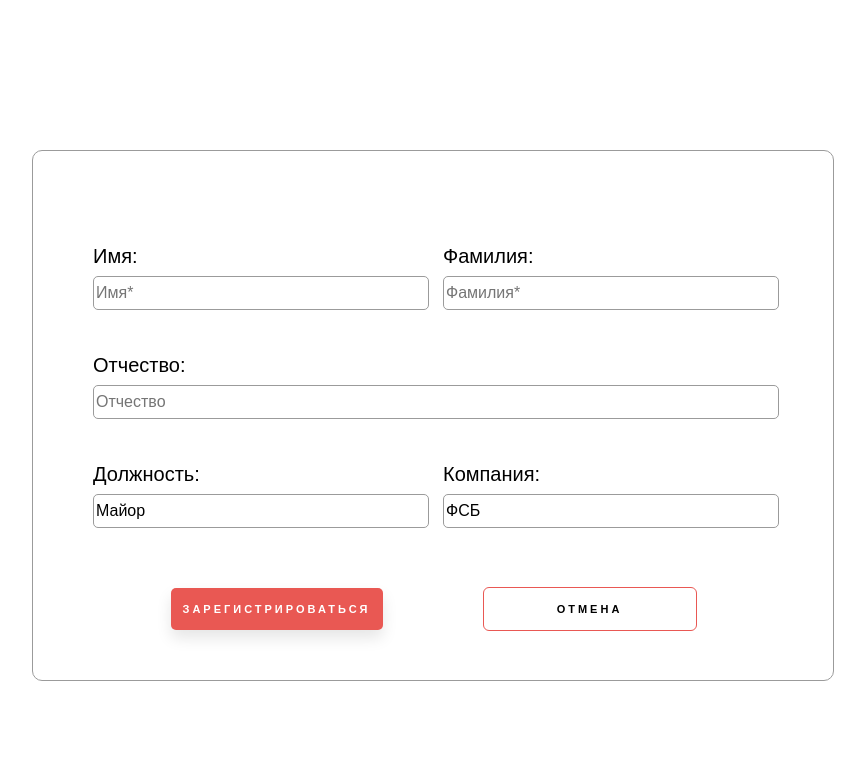
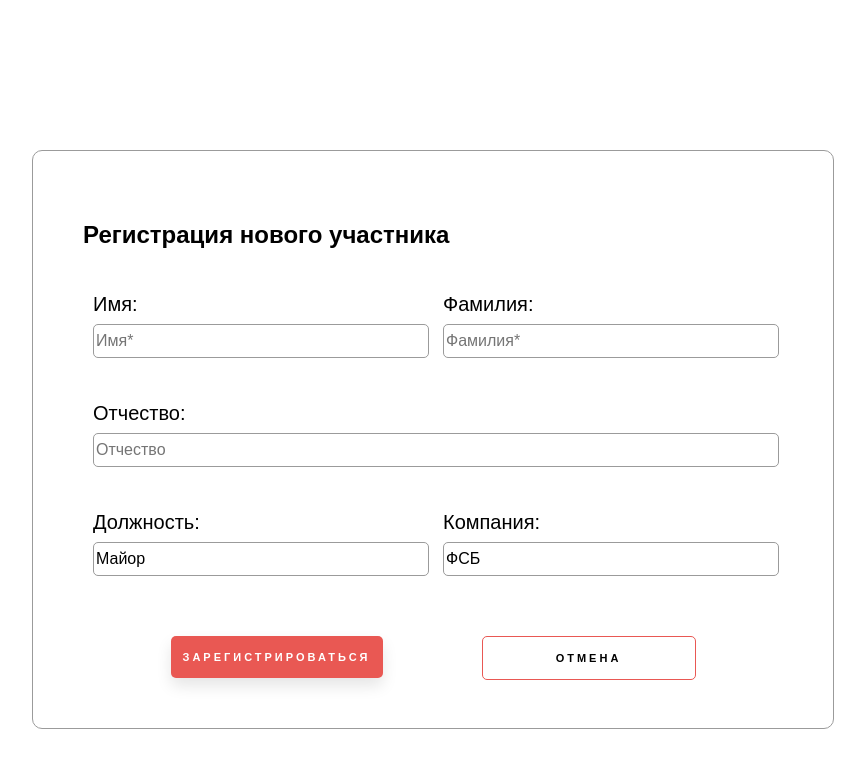
Before and after one commit to Enflamer/eventos-regestration-form, a React (Create React App) app: page / in a window 1280 px wide. Shown: the top 768 px of the page, without its empty margins (207-1072 px from the left). Built offline with nearby package versions, Linux system fonts and the light colour scheme.

Commit message:
Form bug

```diff
--- a/src/components/ApplicationField.js
+++ b/src/components/ApplicationField.js
@@ -11,9 +11,10 @@ export default function ApplicationField(props) {
         >
             <div className="application-field__title">{props.field.title}:</div>
             <input
-                onKeyPress={props.handleSendForm}
+                //onKeyPress={props.handleSendForm}
+                name={props.field.name}
                 className="application-field__field"
-                value={props.value}
+                value={props.value ?? ''}
                 placeholder={
                     props.field.required
                         ? props.field.title + "*"
--- a/src/components/ApplicationForm.js
+++ b/src/components/ApplicationForm.js
@@ -20,9 +20,11 @@ export default function ApplicationForm(props) {
     useEffect(() => setFormValues(makeDefaultFormValue(props.fields)), []);
 
     const makeDefaultFormValue = (fields) => {
-        return Object.fromEntries(fields.map((field) => {
+        return Object.fromEntries(
+            fields.map((field) => {
                 return [field.name, field.default ?? ""];
-        }));
+            })
+        );
 
         // return fields.map((field) => {
         //     return({ ...field, value: field.default ?? "" });
@@ -31,7 +33,7 @@ export default function ApplicationForm(props) {
     console.log(formValues);
 
     const inputHandler = (name, value) => {
-        setFormValues({...formValues, [name]:value})
+        setFormValues({ ...formValues, [name]: value });
 
         // setFormValues(
         //     formValues.map((item) => {
@@ -44,9 +46,11 @@ export default function ApplicationForm(props) {
     };
 
     const handleSendForm = (event) => {
+        alert("A name was submitted: ");
         if (event.charCode == 13) {
             handler();
         }
+        event.preventDefault();
     };
 
     const handler = () => {
@@ -78,19 +82,25 @@ export default function ApplicationForm(props) {
 
     return (
         <div className="application-form">
-            <h2 className="application-form__title">{props.name}</h2>
-            {props.fields.map(field => (
+            <h2 className="application-form__title">{props.title}</h2>
+            <form
+                onSubmit={handleSendForm}
+                className="application-form-wrapper"
+            >
+                {props.fields.map((field) => (
                     <ApplicationField
-                    handleSendForm={handleSendForm}
+                        //handleSendForm={handleSendForm}
                         inputHandler={inputHandler}
                         field={field}
                         value={formValues[field.name]}
                         key={field.name}
                     />
                 ))}
+            </form>
             <div className="application-form-buttons">
                 <ApplicationButton
-                    onClick={handler}
+                    type="button"
+                    //onClick={handler}
                     title="Зарегистрироваться"
                 />
                 <ApplicationButton title="Отмена" />
--- a/src/styles/ApplicationForm.scss
+++ b/src/styles/ApplicationForm.scss
@@ -1,10 +1,13 @@
 .application {
     &-form {
-
         padding: 50px;
         &__title {
             //font-family: 'Montserrat', sans-serif;
             font-family: "Futura PT", sans-serif;
+        }
+
+        &-wrapper {
+
         }
 
         &-buttons {
@@ -14,12 +17,14 @@
 
         &-complete {
             &__success {
-        background: url("../static/img/index.png") no-repeat center center;
+                background: url("../static/img/index.png") no-repeat center
+                    center;
                 height: 300px;
             }
 
             &__failed {
-        background: url("../static/img/index2.png") no-repeat center center;
+                background: url("../static/img/index2.png") no-repeat center
+                    center;
                 height: 300px;
             }
 
@@ -35,7 +40,7 @@
                 width: 200px;
                 padding: 15px 6px;
                 border-radius: 5px;
-        font-family: "Montserrat", sans-serif;
+                font-family: "Futura PT", sans-serif;
                 font-size: 11px;
                 text-transform: uppercase;
                 text-align: center;
@@ -51,6 +56,7 @@
                     box-shadow: 0 15px 20px rgba(33, 124, 45, 0.171);
                     color: white;
                     transform: translateY(-7px);
+                    border-radius: 5px;
                 }
             }
         }
@@ -63,7 +69,6 @@
         font-family: "Futura PT", sans-serif;
         line-height: 30px;
         font-size: 20px;
-
 
         &__title {
             margin-bottom: 5px;
@@ -89,7 +94,7 @@
         width: 200px;
         padding: 15px 6px;
         border-radius: 5px;
-    font-family: "Montserrat", sans-serif;
+        font-family: "Futura PT", sans-serif;
         font-size: 11px;
         text-transform: uppercase;
         text-align: center;
@@ -105,10 +110,12 @@
             background: white;
             color: #000;
             box-shadow: 0 0 0;
-      outline: 1px solid #e95853;
+            border-radius: 5px;
+            border: 1px solid #e95853;
             &:hover {
                 box-shadow: 0 15px 20px rgba(238, 238, 238, 0.4);
                 transform: translateY(-7px);
+                border-radius: 5px;
             }
         }
 
```
Lines whose indentation alone changed are shown as unchanged.
